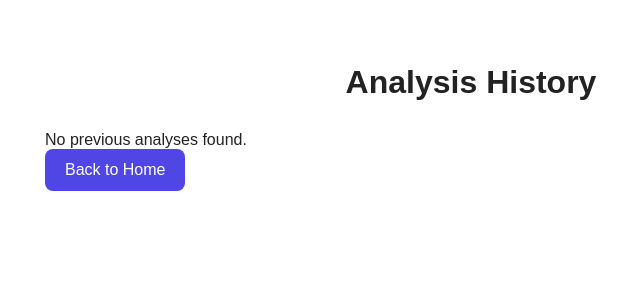
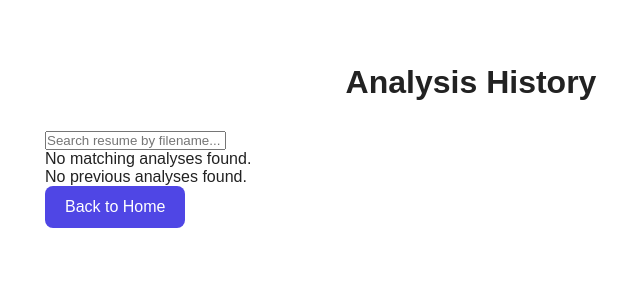
Before and after one commit to Pranjal-webdev/AI_resume_analyzer, a React (Vite) app in the folder client/: page /history in a window 1280 px wide. Shown: the top 300 px of the page, without its empty margins (169-809 px from the left). Built offline with nearby package versions, Linux system fonts and the light colour scheme.

Commit message:
Add search and delete to analysis history

```diff
--- a/client/src/History.jsx
+++ b/client/src/History.jsx
@@ -3,6 +3,8 @@ import { useNavigate } from "react-router-dom";
 
 function History() {
   const [history, setHistory] = useState([]);
+  const [search, setSearch] = useState("");
+
   const navigate = useNavigate();
 
   useEffect(() => {
@@ -13,14 +15,64 @@ function History() {
     setHistory(savedHistory);
   }, []);
 
+  const deleteAnalysis = (id) => {
+    const updatedHistory = history.filter(
+      (item) => item.id !== id
+    );
+
+    setHistory(updatedHistory);
+
+    localStorage.setItem(
+      "resumeHistory",
+      JSON.stringify(updatedHistory)
+    );
+  };
+
   const clearHistory = () => {
     localStorage.removeItem("resumeHistory");
     setHistory([]);
   };
 
+  const filteredHistory = history.filter((item) =>
+    item.fileName.toLowerCase().includes(search.toLowerCase())
+  );
+
   return (
     <div className="result-container">
       <h1>Analysis History</h1>
+
+      <input
+        type="text"
+        placeholder="Search resume by filename..."
+        value={search}
+        onChange={(e) => setSearch(e.target.value)}
+      />
+
+      {filteredHistory.length === 0 ? (
+        <p>No matching analyses found.</p>
+      ) : (
+        filteredHistory.map((item) => (
+          <div className="result-card" key={item.id}>
+            <h3>{item.fileName}</h3>
+
+            <p>Resume Score: {item.score}%</p>
+            <p>{item.date}</p>
+
+            <button
+              onClick={() =>
+                navigate("/results", { state: item })
+              }
+            >
+              View Analysis
+            </button>
+
+            <button onClick={() => deleteAnalysis(item.id)}>
+              Delete
+            </button>
+          </div>
+        ))
+      )}
+
 
       {history.length === 0 ? (
         <p>No previous analyses found.</p>
```
